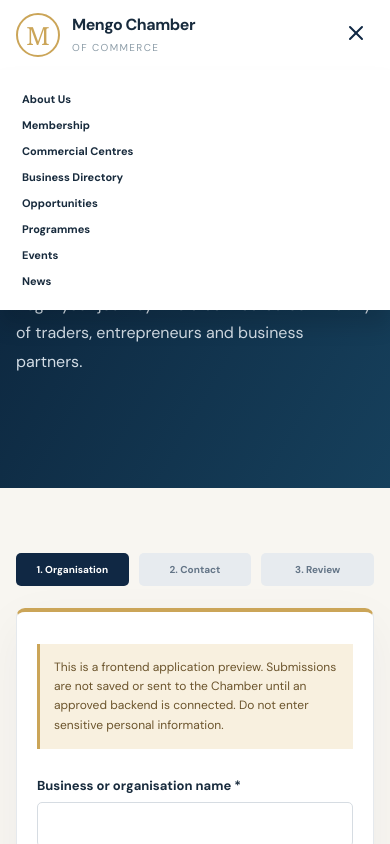
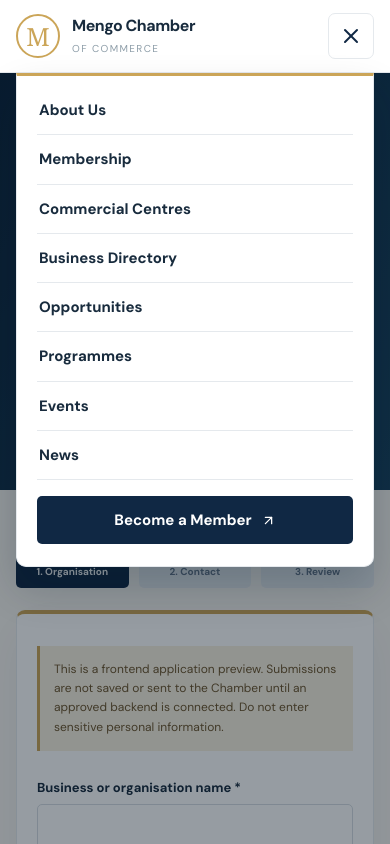
Before and after one commit to watumwa/mengo, a Next.js app: page /join in a window 390 px wide. Both pictures are taken after a click on the button "Open navigation menu". Shown: the top 844 px of the page. Built offline with nearby package versions, Linux system fonts and the light colour scheme.

Commit message:
Improve mobile navigation and directory tabs

```diff
--- a/app/components.tsx
+++ b/app/components.tsx
@@ -1,9 +1,51 @@
 "use client";
+
 import Link from "next/link";
 import { useState } from "react";
-import { Menu, X, ArrowUpRight, ArrowRight, MapPin, Mail, Phone, Facebook, Instagram } from "lucide-react";
-export const nav=[["About Us","/about"],["Membership","/membership"],["Commercial Centres","/centres"],["Business Directory","/businesses"],["Opportunities","/opportunities"],["Programmes","/business-development"],["Events","/events-calendar"],["News","/insights"]];
-export function Header(){const [open,setOpen]=useState(false);return <><div className="topline"><div className="container"><span>Rooted in heritage. Advancing commerce and prosperity.</span><span>Buganda, Uganda · Connecting enterprise to opportunity</span></div></div><header className="nav"><div className="container navinner"><Link href="/" className="brand"><span className="brandmark">M</span><span><strong>Mengo Chamber</strong><small>of Commerce</small></span></Link><nav className={`navlinks ${open?"open":""}`}>{nav.map(([label,url])=><Link key={url} href={url} onClick={()=>setOpen(false)}>{label}</Link>)}</nav><div className="navactions"><Link className="btn navy" href="/join">Become a Member <ArrowUpRight size={15}/></Link><button className="menubutton" onClick={()=>setOpen(!open)} aria-label="Toggle menu">{open?<X/>:<Menu/>}</button></div></div></header></>}
-export function Footer(){return <footer className="footer"><div className="container"><div className="footgrid"><div><Link href="/" className="brand"><span className="brandmark">M</span><span><strong>Mengo Chamber</strong><small>of Commerce</small></span></Link><p>Connecting businesses, strengthening commercial centres, and creating pathways to inclusive economic prosperity.</p><p>Independent website concept pending institutional and brand approval.</p></div><div><h4>Explore</h4><Link href="/about">About the Chamber</Link><Link href="/membership">Membership</Link><Link href="/commercial-centres">Commercial Centres</Link><Link href="/market-linkages">Market Linkages</Link></div><div><h4>Opportunities</h4><Link href="/business-development">Business Development</Link><Link href="/investment">Investment</Link><Link href="/events">Events & Programmes</Link><Link href="/impact">Community Impact</Link></div><div><h4>Connect</h4><p><MapPin size={14}/> Mengo, Kampala, Uganda</p><p>Official address and contact channels to be confirmed.</p><Link href="/contact">Send an enquiry <ArrowRight size={13}/></Link></div></div><div className="footbottom"><span>© {new Date().getFullYear()} Mengo Chamber of Commerce · Design concept</span><span>Privacy · Terms · Accessibility</span></div></div></footer>}
-export function Shell({children}:{children:React.ReactNode}){return <><Header/>{children}<Footer/></>}
-export function PageHero({title,description}:{title:string,description:string}){return <section className="pagehero"><div className="container"><div className="breadcrumb"><Link href="/">Home</Link> / {title}</div><h1>{title}</h1><p>{description}</p></div></section>}
+import { ArrowRight, ArrowUpRight, MapPin, Menu, X } from "lucide-react";
+
+export const nav = [
+  ["About Us", "/about"],
+  ["Membership", "/membership"],
+  ["Commercial Centres", "/centres"],
+  ["Business Directory", "/businesses"],
+  ["Opportunities", "/opportunities"],
+  ["Programmes", "/business-development"],
+  ["Events", "/events-calendar"],
+  ["News", "/insights"],
+];
+
+export function Header() {
+  const [open, setOpen] = useState(false);
+  const closeMenu = () => setOpen(false);
+
+  return <>
+    <div className="topline"><div className="container"><span>Rooted in heritage. Advancing commerce and prosperity.</span><span>Buganda, Uganda · Connecting enterprise to opportunity</span></div></div>
+    <header className="nav">
+      <div className="container navinner">
+        <Link href="/" className="brand" onClick={closeMenu}><span className="brandmark">M</span><span><strong>Mengo Chamber</strong><small>of Commerce</small></span></Link>
+        <nav id="primary-navigation" className={`navlinks ${open ? "open" : ""}`} aria-label="Primary navigation">
+          {nav.map(([label, url]) => <Link key={url} href={url} onClick={closeMenu}>{label}</Link>)}
+          <Link className="mobile-nav-cta btn navy" href="/join" onClick={closeMenu}>Become a Member <ArrowUpRight size={15} /></Link>
+        </nav>
+        <div className="navactions">
+          <Link className="btn navy" href="/join">Become a Member <ArrowUpRight size={15} /></Link>
+          <button className="menubutton" type="button" onClick={() => setOpen((value) => !value)} aria-label={open ? "Close navigation menu" : "Open navigation menu"} aria-controls="primary-navigation" aria-expanded={open}>{open ? <X /> : <Menu />}</button>
+        </div>
+      </div>
+    </header>
+    {open && <button className="nav-backdrop" type="button" aria-label="Close navigation menu" onClick={closeMenu} />}
+  </>;
+}
+
+export function Footer() {
+  return <footer className="footer"><div className="container"><div className="footgrid"><div><Link href="/" className="brand"><span className="brandmark">M</span><span><strong>Mengo Chamber</strong><small>of Commerce</small></span></Link><p>Connecting businesses, strengthening commercial centres, and creating pathways to inclusive economic prosperity.</p><p>Independent website concept pending institutional and brand approval.</p></div><div><h4>Explore</h4><Link href="/about">About the Chamber</Link><Link href="/membership">Membership</Link><Link href="/commercial-centres">Commercial Centres</Link><Link href="/market-linkages">Market Linkages</Link></div><div><h4>Opportunities</h4><Link href="/business-development">Business Development</Link><Link href="/investment">Investment</Link><Link href="/events">Events & Programmes</Link><Link href="/impact">Community Impact</Link></div><div><h4>Connect</h4><p><MapPin size={14} /> Mengo, Kampala, Uganda</p><p>Official address and contact channels to be confirmed.</p><Link href="/contact">Send an enquiry <ArrowRight size={13} /></Link></div></div><div className="footbottom"><span>© {new Date().getFullYear()} Mengo Chamber of Commerce · Design concept</span><span>Privacy · Terms · Accessibility</span></div></div></footer>;
+}
+
+export function Shell({ children }: { children: React.ReactNode }) {
+  return <><Header />{children}<Footer /></>;
+}
+
+export function PageHero({ title, description }: { title: string; description: string }) {
+  return <section className="pagehero"><div className="container"><div className="breadcrumb"><Link href="/">Home</Link> / {title}</div><h1>{title}</h1><p>{description}</p></div></section>;
+}
--- a/app/layout.tsx
+++ b/app/layout.tsx
@@ -5,5 +5,6 @@ import "./design-upgrade.css";
 import "./experience.css";
 import "./member-login.css";
 import "./buganda-theme.css";
+import "./mobile-navigation.css";
 export const metadata: Metadata = { title: "Mengo Chamber of Commerce | Connecting Commerce. Building Prosperity.", description: "Connecting commercial centres, traders, enterprises and market opportunities in Buganda and beyond." };
 export default function RootLayout({ children }: Readonly<{children: React.ReactNode}>) { return <html lang="en"><body>{children}</body></html>; }
--- /dev/null
+++ b/app/mobile-navigation.css
@@ -0,0 +1,24 @@
+.mobile-nav-cta,.nav-backdrop{display:none}
+
+.tabs button:focus-visible,.programfilters button:focus-visible,.menubutton:focus-visible{outline:3px solid var(--gold);outline-offset:3px}
+
+@media(max-width:900px){
+  .nav{z-index:40}
+  .navinner{position:relative;min-height:72px}
+  .navlinks{display:none;position:absolute;z-index:42;top:calc(100% + 1px);left:0;right:0;max-height:calc(100vh - 72px);overflow-y:auto;background:#fff;border:1px solid var(--line);border-top:3px solid var(--gold);border-radius:0 0 10px 10px;box-shadow:0 22px 42px #07182733;padding:10px 20px 22px;flex-direction:column;align-items:stretch;gap:0}
+  .navlinks.open{display:flex}
+  .navlinks a{width:100%;padding:14px 2px;border-bottom:1px solid var(--line);font-size:15px;line-height:1.35}
+  .navlinks a:last-of-type{border-bottom:0}
+  .navactions>.btn{display:none}
+  .menubutton{display:inline-grid;place-items:center;width:46px;height:46px;border:1px solid var(--line);border-radius:7px;background:#fff;color:var(--navy)}
+  .mobile-nav-cta{display:inline-flex!important;width:100%;margin-top:16px;padding:14px 18px!important;border:0!important;justify-content:center}
+  .nav-backdrop{display:block;position:fixed;z-index:35;inset:72px 0 0;width:100%;height:calc(100vh - 72px);border:0;background:rgb(6 20 34 / .42);cursor:default}
+}
+
+@media(max-width:760px){
+  .directory-toolbar{align-items:stretch}
+  .tabs{display:grid;grid-template-columns:repeat(2,minmax(0,1fr));width:100%;gap:4px;padding:4px}
+  .tabs button{min-height:52px;padding:10px 8px;font-size:12px;line-height:1.25;white-space:normal}
+  .programfilters{display:flex;flex-wrap:nowrap;overflow-x:auto;overscroll-behavior-x:contain;padding:2px 1px 10px;margin-right:-16px;scrollbar-width:thin}
+  .programfilters button{flex:0 0 auto;min-height:44px;padding:10px 14px}
+}
```
Also changed, not shown: app/directory/page.tsx (+31 -5 lines).
